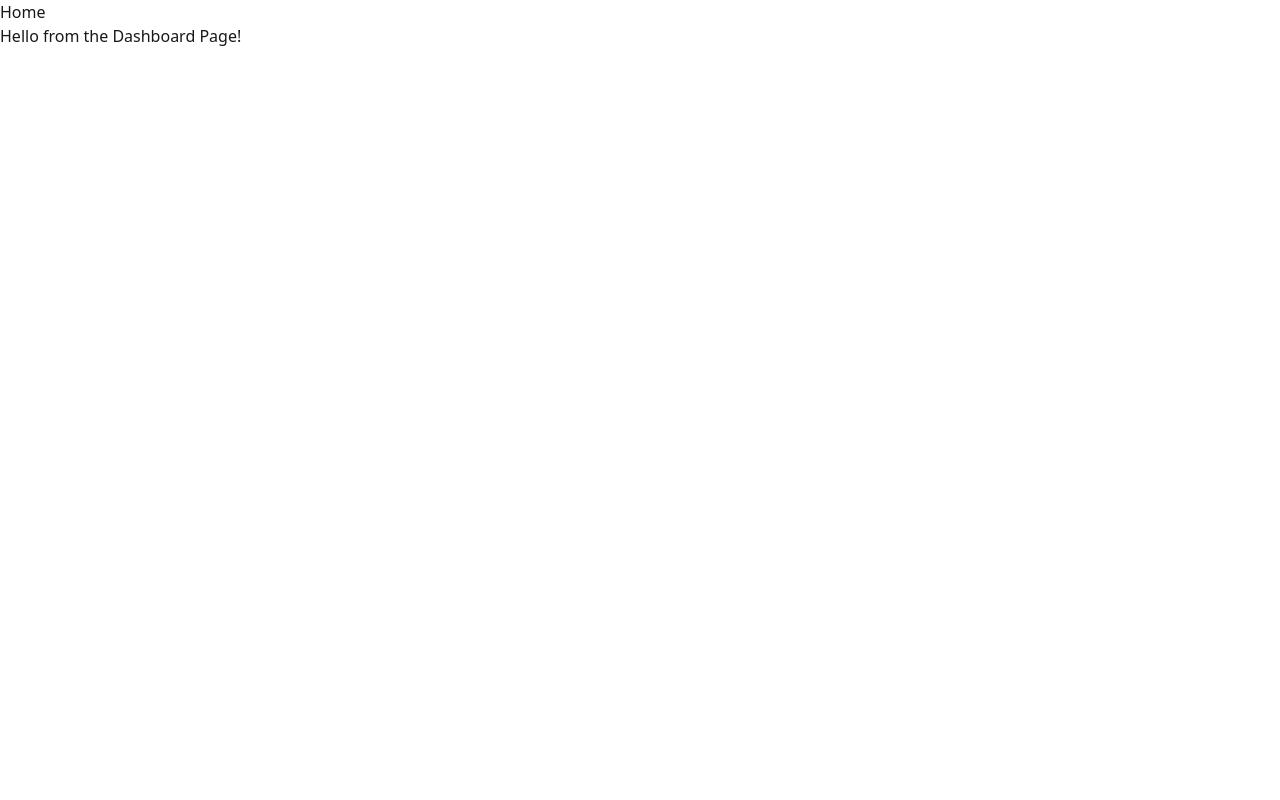
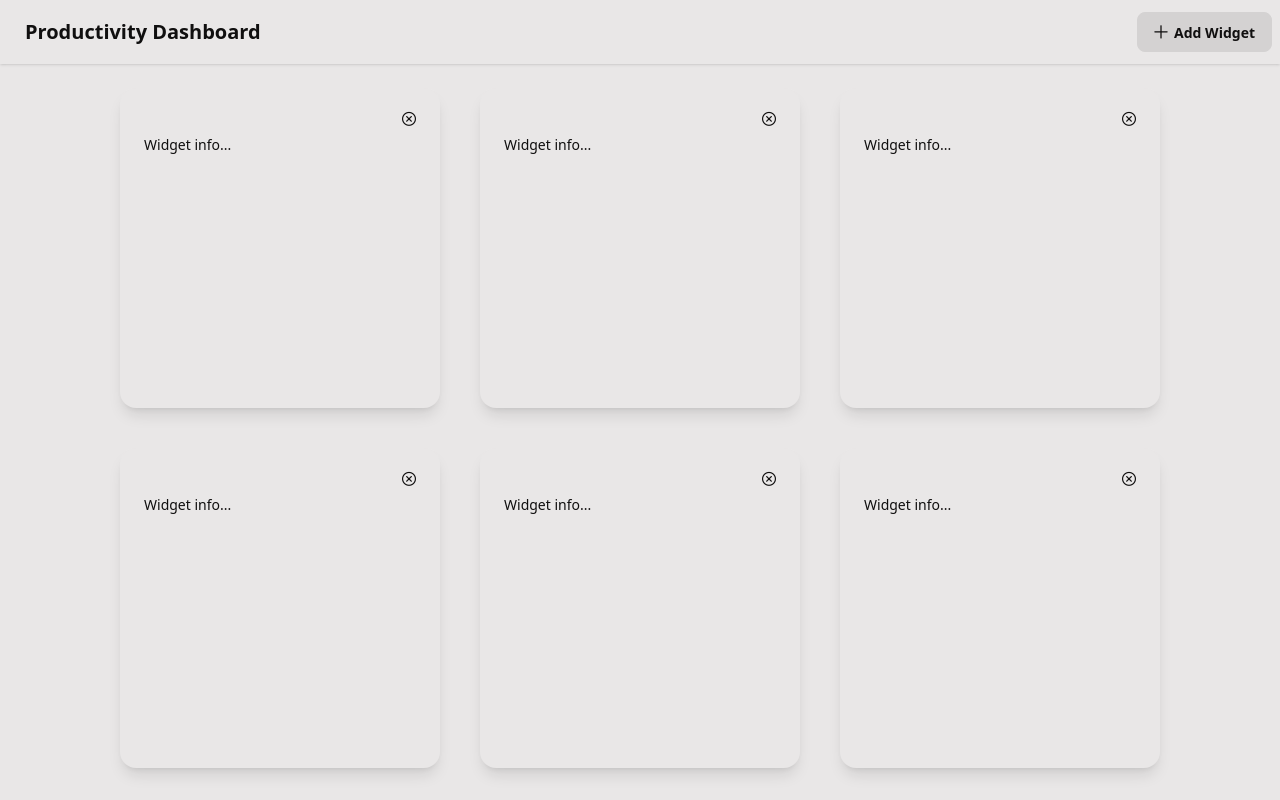
Before and after one commit to idicheva/productivity-dashboard, a Vue app: page / in a window 1280 px wide. Built offline with nearby package versions, Linux system fonts and the light colour scheme.

Commit message:
Feature 01: Application Layout Setup (#1)
* Created a Navbar component and changed the default theme of the app

* Created a WidgetCard component and made everything responsive

* Added NoWidgets component

```diff
--- a/package.json
+++ b/package.json
@@ -14,6 +14,7 @@
   },
   "dependencies": {
     "pinia": "^3.0.4",
+    "primeicons": "^7.0.0",
     "vue": "^3.5.27",
     "vue-router": "^4.6.4"
   },
--- a/src/App.vue
+++ b/src/App.vue
@@ -1,10 +1,11 @@
 <script setup>
-import { RouterLink, RouterView } from 'vue-router'
+import { RouterView } from 'vue-router'
+import AppHeader from '@/components/AppHeader.vue'
 </script>
 
 <template>
   <header>
-    <RouterLink to="/">Home</RouterLink>
+    <AppHeader></AppHeader>
   </header>
 
   <RouterView />
--- a/src/assets/main.css
+++ b/src/assets/main.css
@@ -1,2 +1,6 @@
-@import "tailwindcss";
-@plugin "daisyui";
+@import 'primeicons/primeicons.css';
+@import 'tailwindcss';
+
+@plugin "daisyui" {
+  themes: garden --default;
+}
--- /dev/null
+++ b/src/components/AppHeader.vue
@@ -0,0 +1,12 @@
+<template>
+  <div class="navbar shadow-sm">
+    <div class="navbar-start">
+      <RouterLink :to="{ name: 'dashboard' }" class="btn btn-ghost md:text-xl lg:text-xl"
+        >Productivity Dashboard</RouterLink
+      >
+    </div>
+    <div class="navbar-end">
+      <a class="btn btn-sm md:btn-md lg:btn-md"><i class="pi pi-plus"></i>Add Widget</a>
+    </div>
+  </div>
+</template>
--- /dev/null
+++ b/src/components/NoWidgets.vue
@@ -0,0 +1,6 @@
+<template>
+  <div class="flex flex-col justify-center items-center mt-10">
+    <img src="/src/assets/widget-6-svgrepo-com.svg" alt="Widget Icon" class="w-40" />
+    <h1 class="text-xl">No Widgets Yet</h1>
+  </div>
+</template>
--- a/src/components/ProductivityDashboard.vue
+++ b/src/components/ProductivityDashboard.vue
@@ -1,5 +1,16 @@
-<script setup></script>
+<script setup>
+// import NoWidgets from './NoWidgets.vue'
+import WidgetCard from './WidgetCard.vue'
+</script>
 
 <template>
-  <div>Hello from the Dashboard Page!</div>
+  <div class="grid grid-cols-1 md:grid-cols-2 lg:grid-cols-3 gap-10 m-6">
+    <WidgetCard />
+    <WidgetCard />
+    <WidgetCard />
+    <WidgetCard />
+    <WidgetCard />
+    <WidgetCard />
+  </div>
+  <!-- <NoWidgets /> -->
 </template>
--- /dev/null
+++ b/src/components/WidgetCard.vue
@@ -0,0 +1,10 @@
+<template>
+  <div class="card bg-base-100 h-80 w-80 shadow-lg">
+    <div class="card-body">
+      <div class="card-actions justify-end">
+        <i class="pi pi-times-circle text- hover:cursor-pointer hover:text-base-content/50"></i>
+      </div>
+      <div>Widget info...</div>
+    </div>
+  </div>
+</template>
--- a/src/router/index.js
+++ b/src/router/index.js
@@ -1,15 +1,17 @@
 import { createRouter, createWebHistory } from 'vue-router'
-import HomeView from '../views/HomeView.vue'
+import ProductivityDashboardView from '../views/ProductivityDashboardView.vue'
+
+const routes = [
+  {
+    path: '/',
+    name: 'dashboard',
+    component: ProductivityDashboardView,
+  },
+]
 
 const router = createRouter({
   history: createWebHistory(import.meta.env.BASE_URL),
-  routes: [
-    {
-      path: '/',
-      name: 'home',
-      component: HomeView,
-    },
-  ],
+  routes,
 })
 
 export default router
--- a/src/stores/counter.js
+++ /dev/null
@@ -1,12 +0,0 @@
-import { ref, computed } from 'vue'
-import { defineStore } from 'pinia'
-
-export const useCounterStore = defineStore('counter', () => {
-  const count = ref(0)
-  const doubleCount = computed(() => count.value * 2)
-  function increment() {
-    count.value++
-  }
-
-  return { count, doubleCount, increment }
-})
--- /dev/null
+++ b/src/stores/widgetStore.js
@@ -0,0 +1,5 @@
+import { defineStore } from 'pinia'
+
+export const useWidgetStore = defineStore('widget', () => {
+  return
+})
--- a/src/views/HomeView.vue
+++ b/src/views/ProductivityDashboardView.vue
@@ -3,5 +3,7 @@ import ProductivityDashboard from '@/components/ProductivityDashboard.vue'
 </script>
 
 <template>
-  <ProductivityDashboard />
+  <div class="flex justify-center items-center">
+    <ProductivityDashboard />
+  </div>
 </template>
```
Also changed, not shown: src/assets/widget-6-svgrepo-com.svg (added), 1 other file (tests, documents, lock files or other folders).
